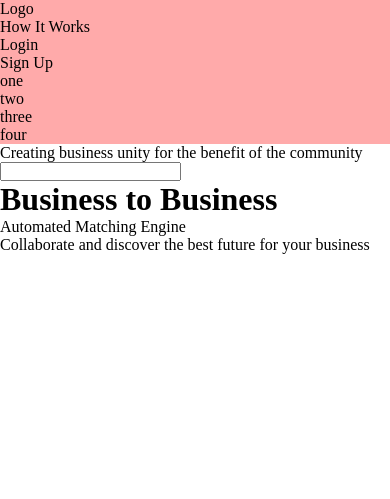
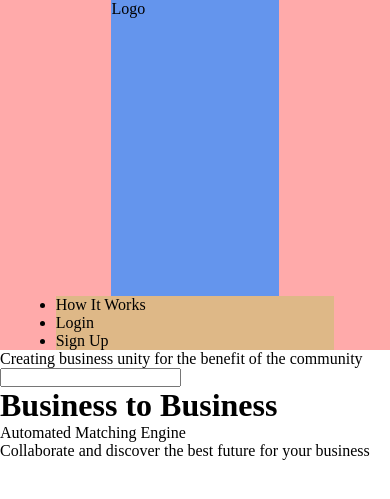
Before and after one commit to bmcgue1/Antiquisnet, a PHP site: page /home.html in a window 390 px wide. Shown: the top 499 px of the page. Run offline with PHP 8.4, Linux system fonts and the light colour scheme.

Commit message:
css mobile formatting

```diff
--- a/css/home.css
+++ b/css/home.css
@@ -1,34 +1,4 @@
-/* .wrapper{
-    display: grid;
-    grid-template-columns:2fr 1fr 2fr;
-    grid-template-rows: 2fr 1fr 2fr;
-    grid-auto-rows: minmax(100px, auto);
-    grid-column-gap: 1em;
-    grid-row-gap: 1em;
-}
 
-.wrapper > div{
-    background: #fff000;
-    padding: 1em;
-}
-
-#box1 {
-    grid-column-start: 1;
-    grid-column-end:3;
-    grid-row-start: 1;
-    grid-row-end: 3;
-    background: #999;
-
-}
-
-#box2 {
-    grid-column-start: 2;
-    grid-column-end: 3;
-    grid-row-start: 1;
-    grid-row-end: 4;
-    background: #b455b4;
-    opacity:0.5;
-} */
 *{
     margin: 0px;
     padding: 0px;
@@ -36,11 +6,28 @@
 .header{
     display: grid;
     grid-template-columns:  1fr;
-    grid-template-rows: 1fr;
-    grid-auto-rows: 100%;
+    /* grid-template-rows: 1fr; */
+    /* this is the heigh of the rows and will fit the conent at 100% */
+    grid-auto-rows: 350px;
 }
 
-.header > nav{
+#nav{
     background: #faa;
+    grid-template-rows: repeat(7, 1fr);
+    grid-template-columns: repeat(7, 1fr);
+    display: grid;
+}
 
+.logo{
+    background: cornflowerblue;
+    grid-column-start: 3;
+    grid-column-end:6;
+    grid-row-start: 1;
+    grid-row-end: 7;
 }
+.menue{
+    background:burlywood;
+    grid-column-start: 2;
+    grid-column-end:7;
+    grid-row-end: 8;
+}
--- a/home.html
+++ b/home.html
@@ -5,16 +5,14 @@
     </head>
 
 <header class="header">
+    <!-- gird item of header -->
     <nav id="nav">
+        <!-- The nav should be a grid element to affect the logodiv and ul -->
         <div class="logo">Logo</div>
-        <ul>
+        <ul class="menue">
             <li>How It Works</li>
             <li>Login</li>
             <li>Sign Up</li>
-            <li>one</li>
-            <li>two</li>
-            <li>three</li>
-            <li>four</li>
         </ul>
     </nav>
 </header>
```
